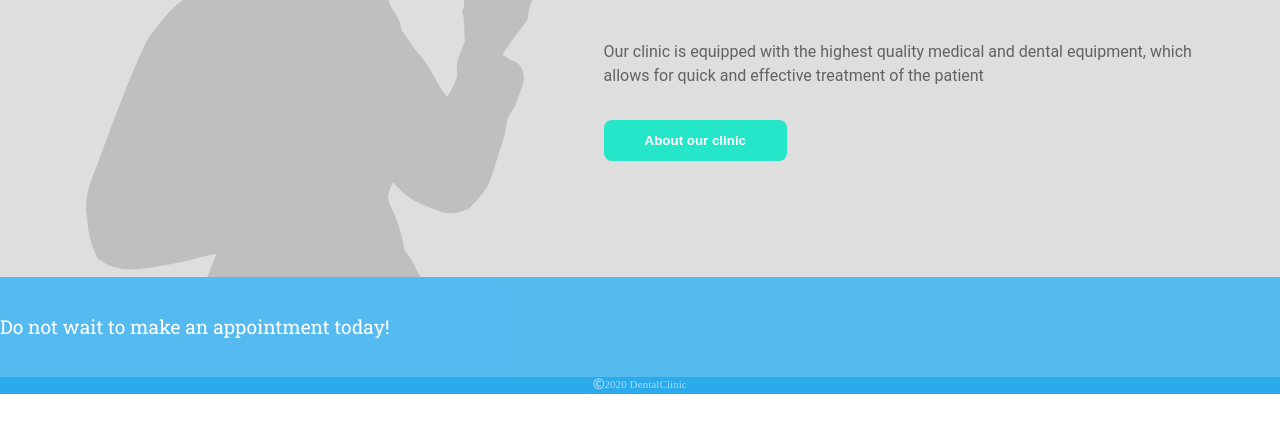
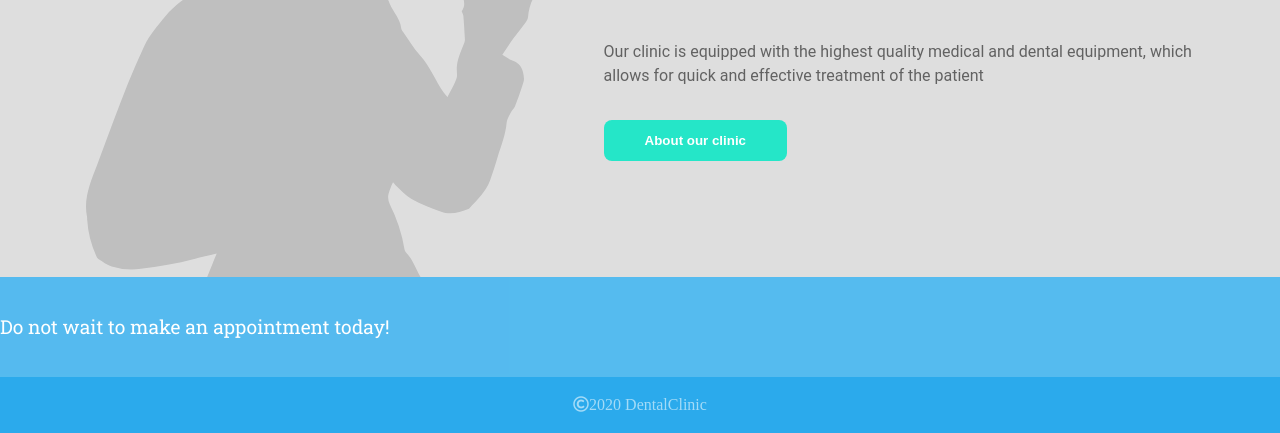
Before and after one commit to JohnStahre/Inlupp-1, a plain HTML site: page inlupp-1/index.html in a window 1280 px wide. Shown: the part 389-822 px from the top of the page. Before the commit the page ends 800 px from the top, so only its background shows below. Drawn offline with Linux system fonts and the light colour scheme.

Commit message:
snyggade till lite till

```diff
--- a/inlupp-1/index.html
+++ b/inlupp-1/index.html
@@ -83,7 +83,7 @@
 
     <!-- footer -->
  <footer class="footer">
-     <div class="copyright">
+     <!-- <div class="copyright"> -->
     <i class="far fa-copyright">2020 DentalClinic</i>
 </div>
  </footer>
--- a/inlupp-1/styles.css
+++ b/inlupp-1/styles.css
@@ -219,23 +219,32 @@ a:hover {
 } */
 
 .footer {
+    background-color: #2BAAEC;
+}
 
-    position: relative;
+/* .footer .copyright i { */
+.footer {
+    margin: auto;
+    padding: 1rem;
+    color: rgba(243, 251, 255, 0.6);
+    /* justify-content: center; */
+    vertical-align: center;
+    text-align: center;
+}
+
+/* .footer {
     font-family: 'Roboto', sans-serif;
     font-size: .7rem;
     width: 100%;
     background-color:#2BAAEC;
     text-align: center;
-    color: #F3FBFF;
-    font-style: opacity 60%;
-
-}
+} */
 /* den här vill jag egentligen lägga upp i footer i rade ovan, men får inte till det riktigt */
-   .copyright i {
+   /* .copyright i {
     color: #F3FBFF;
     opacity: 60%;
 
-}
+} */
 /* försökte att få till opacity men det vill sig inte riktigt */
 /* .textfoot {
    opacity: 60; */
```
